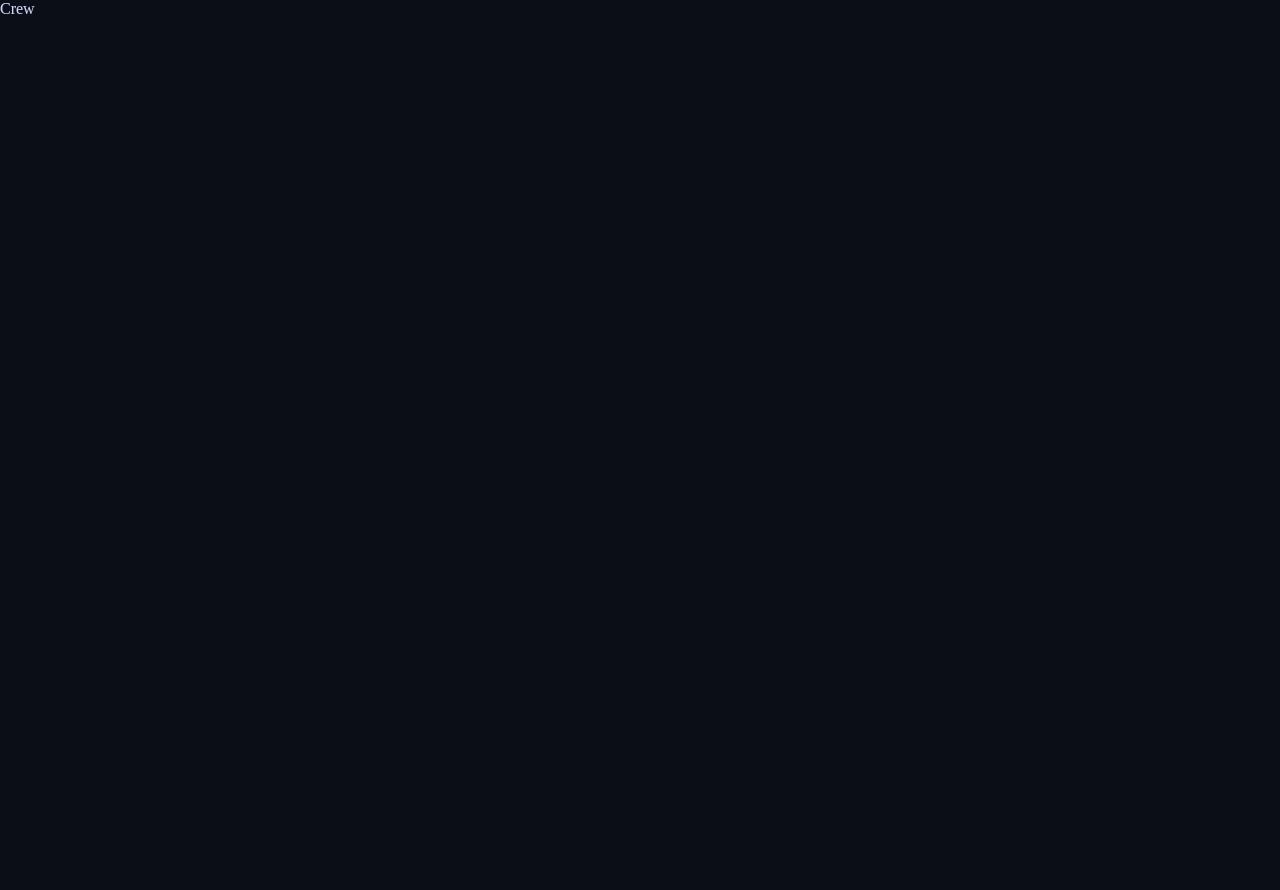
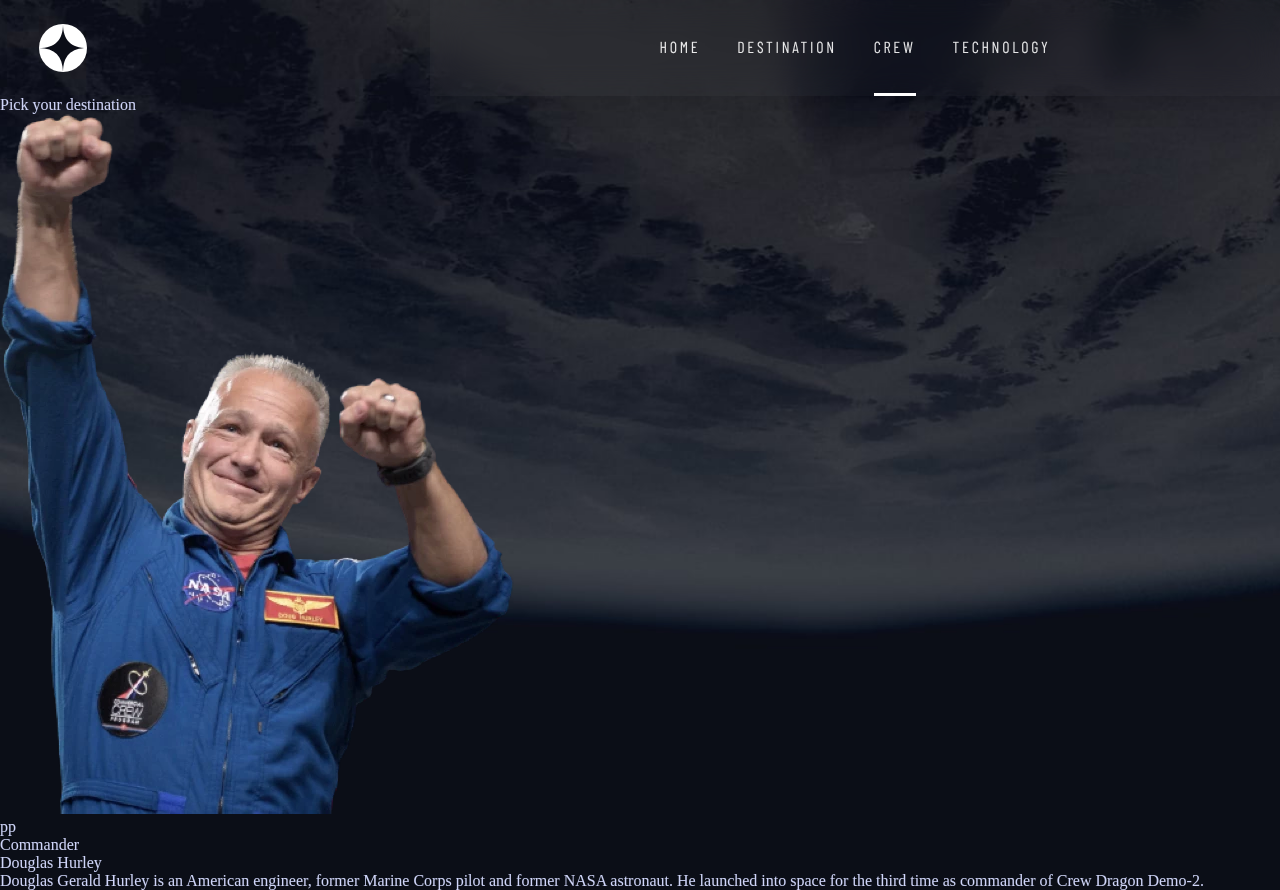
Before and after one commit to Ezeh20/space-tourism, a React (Vite) app: page /crew in a window 1280 px wide. Before the commit the page ends 800 px from the top, so only its background shows below. Built offline with nearby package versions, Linux system fonts and the light colour scheme; a web font is replaced by a local one.

Commit message:
Feat: animated scroll for crew page

```diff
--- a/data.json
+++ b/data.json
@@ -45,8 +45,8 @@
     {
       "name": "Douglas Hurley",
       "images": {
-        "png": "./assets/crew/image-douglas-hurley.png",
-        "webp": "./assets/crew/image-douglas-hurley.webp"
+        "png": "/public/images/crew/image-douglas-hurley.png",
+        "webp": "/public/images/crew/image-douglas-hurley.webp"
       },
       "role": "Commander",
       "bio": "Douglas Gerald Hurley is an American engineer, former Marine Corps pilot and former NASA astronaut. He launched into space for the third time as commander of Crew Dragon Demo-2."
@@ -54,8 +54,8 @@
     {
       "name": "Mark Shuttleworth",
       "images": {
-        "png": "./assets/crew/image-mark-shuttleworth.png",
-        "webp": "./assets/crew/image-mark-shuttleworth.webp"
+        "png": "/public/images/crew/image-mark-shuttleworth.png",
+        "webp": "/public/images/crew/image-mark-shuttleworth.webp"
       },
       "role": "Mission Specialist",
       "bio": "Mark Richard Shuttleworth is the founder and CEO of Canonical, the company behind the Linux-based Ubuntu operating system. Shuttleworth became the first South African to travel to space as a space tourist."
@@ -63,8 +63,8 @@
     {
       "name": "Victor Glover",
       "images": {
-        "png": "./assets/crew/image-victor-glover.png",
-        "webp": "./assets/crew/image-victor-glover.webp"
+        "png": "/public/images/crew/image-victor-glover.png",
+        "webp": "/public/images/crew/image-victor-glover.webp"
       },
       "role": "Pilot",
       "bio": "Pilot on the first operational flight of the SpaceX Crew Dragon to the International Space Station. Glover is a commander in the U.S. Navy where he pilots an F/A-18.He was a crew member of Expedition 64, and served as a station systems flight engineer."
@@ -72,8 +72,8 @@
     {
       "name": "Anousheh Ansari",
       "images": {
-        "png": "./assets/crew/image-anousheh-ansari.png",
-        "webp": "./assets/crew/image-anousheh-ansari.webp"
+        "png": "/public/images/crew/image-anousheh-ansari.png",
+        "webp": "/public/images/crew/image-anousheh-ansari.webp"
       },
       "role": "Flight Engineer",
       "bio": "Anousheh Ansari is an Iranian American engineer and co-founder of Prodea Systems. Ansari was the fourth self-funded space tourist, the first self-funded woman to fly to the ISS, and the first Iranian in space."
--- a/package.json
+++ b/package.json
@@ -9,7 +9,9 @@
     "preview": "vite preview"
   },
   "dependencies": {
+    "@popmotion/popcorn": "^0.4.4",
     "framer-motion": "^9.0.4",
+    "popmotion": "^11.0.5",
     "prop": "^0.1.1",
     "prop-types": "^15.8.1",
     "react": "^18.2.0",
--- a/src/App.jsx
+++ b/src/App.jsx
@@ -1,4 +1,5 @@
 import { Route, Routes } from 'react-router-dom'
+import { motion, AnimatePresence } from 'framer-motion'
 import React from 'react'
 import Home from './Pages/Home'
 import Destination from './Pages/Destination'
@@ -7,14 +8,16 @@
 
 function App() {
   return (
-    <div>
+    <motion.div>
+      <AnimatePresence>
         <Routes>
           <Route path="/" element={<Home />} />
           <Route path="destination" element={<Destination />} />
           <Route path="crew" element={<Crew />} />
           <Route path="technology" element={<Technology />} />
         </Routes>
-    </div>
+      </AnimatePresence>
+    </motion.div>
   )
 }
 
--- a/src/Pages/Crew/Crew.module.scss
+++ b/src/Pages/Crew/Crew.module.scss
@@ -0,0 +1,17 @@
+@use '../../scss/global/colors'as *;
+@use '../../scss/utils/_mixins.scss'as *;
+@use '../../scss/utils/functions'as fn;
+@use '../../scss/utils/fonts'as *;
+
+.crew {
+    background-image: url(/public/images/crew/background-crew-mobile.jpg);
+    @include background;
+
+    @include view(428px) {
+        background-image: url(/public/images/crew/background-crew-tablet.jpg);
+    }
+
+    @include view(1024px) {
+        background-image: url(/public/images/crew/background-crew-desktop.jpg);
+    }
+}
--- /dev/null
+++ b/src/Pages/Crew/crew.jsx
@@ -0,0 +1,141 @@
+/* eslint-disable no-return-assign */
+/* eslint-disable no-param-reassign */
+import React, { useRef } from 'react'
+import PropTypes from 'prop-types'
+import { motion, AnimatePresence } from 'framer-motion'
+import { wrap } from '@popmotion/popcorn'
+import data from '../../../data.json'
+import styles from './cre.module.scss'
+
+const pages = [0, 1, 2, 3]
+function CrewContent({ currentPage, direction, setCurrentPage }) {
+  /**
+   * set the page
+   */
+  function setPage(newPage, newDirection) {
+    if (!newDirection) {
+      newDirection = newPage - currentPage
+    }
+    setCurrentPage([newPage, newDirection])
+  }
+  /**
+   * offsets
+   */
+  const xOffset = 100
+  const variants = {
+    enter: (dir) => ({
+      x: dir > 0 ? xOffset : -xOffset,
+      opacity: 0,
+    }),
+    active: {
+      x: 0,
+      opacity: 1,
+      transition: { delay: 0.2 },
+    },
+    exit: (dir) => ({
+      x: dir > 0 ? -xOffset : xOffset,
+      opacity: 0,
+    }),
+  }
+
+  const hasPaginated = useRef(false)
+
+  function detectPaginationGesture(e, { offset }) {
+    if (hasPaginated.current) return
+    let newPage = currentPage
+    const threshold = xOffset / 2
+
+    if (offset.x < -threshold) {
+      // If we're dragging left, go forward a page
+      newPage = currentPage + 1
+    } else if (offset.x > threshold) {
+      // If we're dragging right, go backwards a page
+      newPage = currentPage - 1
+    }
+
+    if (newPage !== currentPage) {
+      hasPaginated.current = true
+      // Wrap the page index to within the permitted page range
+      newPage = wrap(0, pages.length, newPage)
+      setPage(newPage, offset.x < 0 ? 1 : -1)
+    }
+  }
+
+  return (
+    <div className={styles.crewContainer}>
+      <p>Pick your destination</p>
+      <div className={styles.crewContent}>
+        <AnimatePresence initial={false} custom={direction}>
+          <div>
+            {data.crew
+              .filter((_, idx) => idx === currentPage)
+              .map((crew) => {
+                const { name, images, role, bio } = crew
+                const { webp } = images
+                return (
+                  <div key={name} className={styles.crewData}>
+                    <motion.div
+                      data-page={currentPage}
+                      variants={variants}
+                      initial="enter"
+                      animate="active"
+                      exit="exit"
+                      drag="x"
+                      onDrag={detectPaginationGesture}
+                      onDragStart={() => (hasPaginated.current = false)}
+                      onDragEnd={() => (hasPaginated.current = true)}
+                      // Snap the component back to the center if it hasn't paginated
+                      dragConstraints={{ left: 0, right: 0, top: 0, bottom: 0 }}
+                      // This will be used for components to resolve all other variants, in
+                      // this case initial and animate.
+                      custom={direction}
+                      className={styles.crewTop}
+                    >
+                      <img src={webp} alt={`${name}`} />
+                    </motion.div>
+                    <div className={styles.crewBottom}>
+                      <div className={styles.page}>pp</div>
+                      <motion.div
+                        data-page={currentPage}
+                        variants={variants}
+                        initial="enter"
+                        animate="active"
+                        exit="exit"
+                        drag="x"
+                        onDrag={detectPaginationGesture}
+                        onDragStart={() => (hasPaginated.current = false)}
+                        onDragEnd={() => (hasPaginated.current = true)}
+                        // Snap the component back to the center if it hasn't paginated
+                        dragConstraints={{
+                          left: 0,
+                          right: 0,
+                          top: 0,
+                          bottom: 0,
+                        }}
+                        // This will be used for components to resolve all other variants, in
+                        // this case initial and animate.
+                        custom={direction}
+                        className={styles.crewPerson}
+                      >
+                        <div className={styles.personTop}>
+                          <p>{role}</p>
+                          <p>{name}</p>
+                        </div>
+                        <p>{bio}</p>
+                      </motion.div>
+                    </div>
+                  </div>
+                )
+              })}
+          </div>
+        </AnimatePresence>
+      </div>
+    </div>
+  )
+}
+export default CrewContent
+CrewContent.propTypes = {
+  currentPage: PropTypes.number.isRequired,
+  direction: PropTypes.number.isRequired,
+  setCurrentPage: PropTypes.func.isRequired,
+}
--- a/src/Pages/Crew/index.jsx
+++ b/src/Pages/Crew/index.jsx
@@ -1,7 +1,22 @@
-import React from 'react'
+/* eslint-disable no-param-reassign */
+import React, { useState } from 'react'
+import Layout from '../../Layout/Layout'
+import styles from './Crew.module.scss'
+import CrewContent from './crew'
 
 function Crew() {
-    return <div>Crew</div>
+  const [[currentPage, direction], setCurrentPage] = useState([0, 0])
+  return (
+    <div className={styles.crew}>
+      <Layout>
+        <CrewContent
+          currentPage={currentPage}
+          direction={direction}
+          setCurrentPage={setCurrentPage}
+        />
+      </Layout>
+    </div>
+  )
 }
 
 export default Crew
--- a/src/Pages/Home/index.jsx
+++ b/src/Pages/Home/index.jsx
@@ -1,12 +1,19 @@
 import React from 'react'
 import { NavLink } from 'react-router-dom'
+import { motion } from 'framer-motion'
 import Layout from '../../Layout/Layout'
 import styles from './Home.module.scss'
 import { homeData } from './home-data'
 
 function Home() {
   return (
-    <div className={styles.home}>
+    <motion.div
+      initial={{ opacity: 0 }}
+      animate={{ opacity: 1 }}
+      transition={{ duration: 0.5 }}
+      exit={{ opacity: 0 }}
+      className={styles.home}
+    >
       <Layout>
         <div className={styles.homeCover}>
           <div className={styles.homeTop}>
@@ -23,7 +30,7 @@
           </div>
         </div>
       </Layout>
-    </div>
+    </motion.div>
   )
 }
 
```
Also changed, not shown: src/Pages/Destination/index.jsx (+17 -60 lines), src/Pages/Crew/cre.module.scss (added), src/Pages/Crew/pagination.jsx (added), 1 other file (tests, documents, lock files or other folders). Lines whose indentation alone changed are shown as unchanged.
